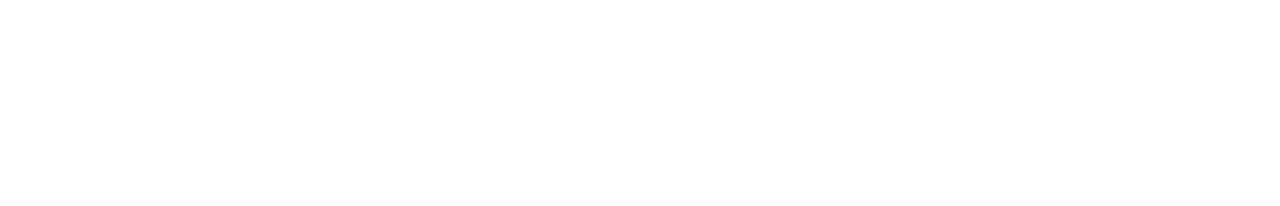
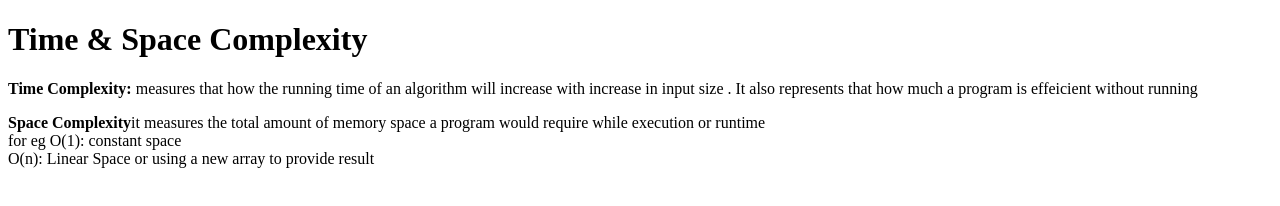
Before and after one commit to acciojob/time-and-space-complexity-notneerajsah, a website: page main.html in a window 1280 px wide. Drawn offline with Linux system fonts and the light colour scheme.

Commit message:
created a submission

```diff
--- a/main.html
+++ b/main.html
@@ -3,6 +3,11 @@
 <html>
 
 <head>
+	<h1>Time & Space Complexity</h1>
+	<p><b>Time Complexity:</b> measures that how the running time of an algorithm will increase with increase in input size . It also represents that how much a program is effeicient without running</p>
+	<p><b>Space Complexity</b>it measures the total amount of memory space a program would require while execution or runtime
+	<br>for eg O(1): constant space
+	<br>O(n): Linear Space or using a new array to provide result</p>
 	<link rel="stylesheet" href="styles.css">
 </head>
 
```
